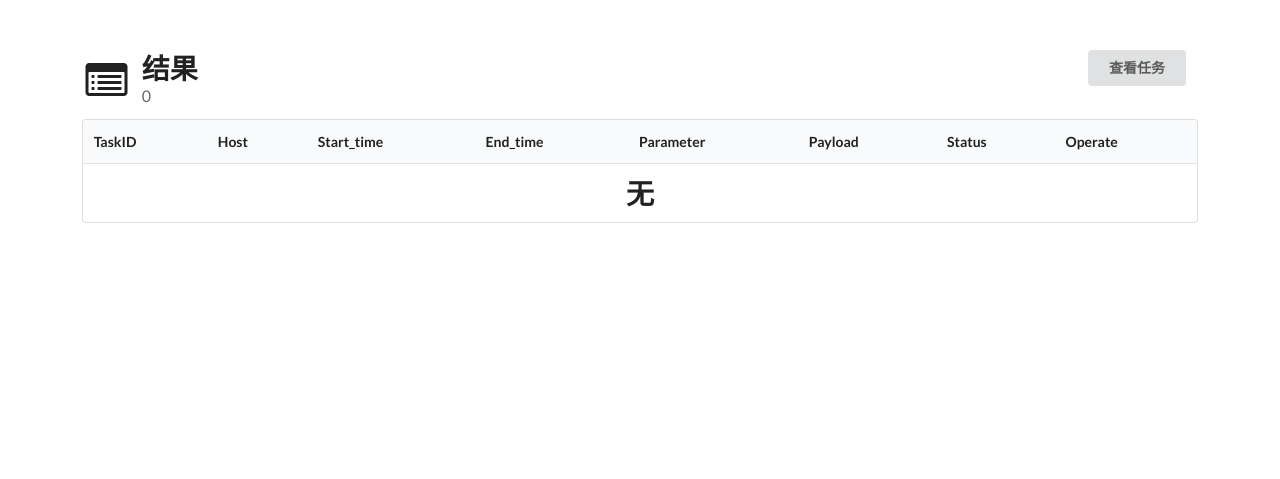
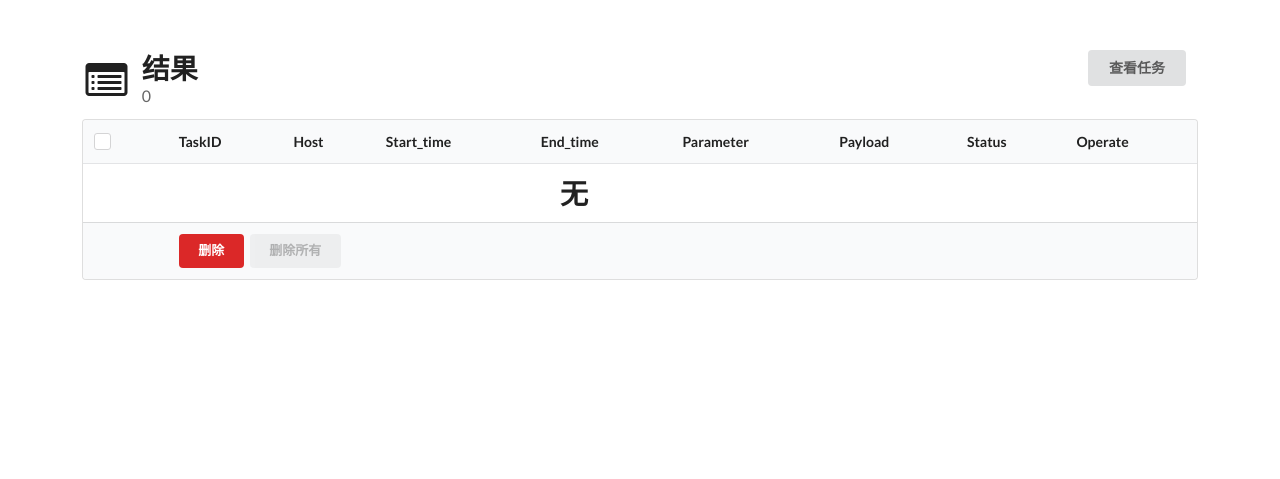
Before and after one commit to c26root/SQLi, a Flask app: page /result in a window 1280 px wide. Shown: the top 479 px of the page. Run offline with Flask 2, Linux system fonts and the light colour scheme; data that the repository does not hold is empty.

Commit message:
update template

```diff
--- a/web/app.py
+++ b/web/app.py
@@ -139,9 +139,17 @@ def view(taskid):
 def result_del():
     taskid = request.args.get('taskid', '')
     referer = request.headers.get('Referer')
+
     if not taskid:
         return abort(403)
-    db.result.remove({'taskid': taskid})
+
+    if ',' in taskid:
+        _ids = taskid.split(',')
+        for i in _ids:
+            db.result.remove({'taskid': i})
+    else:
+        db.result.remove({'taskid': taskid})
+
     return redirect(referer) if referer else redirect(url_for('result'))
     # return jsonify(code=200, msg='del success')
 
--- a/web/templates/result.html
+++ b/web/templates/result.html
@@ -23,6 +23,12 @@
 <table class="ui table">
     <thead>
       <tr>
+        <th>
+          <div class="ui checkbox">
+            <input type="checkbox" id="selectAll">
+            <label></label>
+          </div>
+        </th>
         <th>TaskID</th>
         <th>Host</th>
         <th>Start_time</th>
@@ -41,6 +47,12 @@
         {% else %}
         {% for task in result %}
         <tr>
+            <td>
+              <div class="ui checkbox">
+                <input type="checkbox" data-id={{ task.taskid }}>
+                <label></label>
+              </div>
+            </td>
             <td>{{ task.taskid }}</td>
             <td><a href="{{ url_for('result') }}?host={{ task.host }}">{{ task.host }}</td>
             <td>{{ task.start_time }}</td>
@@ -66,6 +78,24 @@
         {% endfor %}
         {% endif %}
     </tbody>
+    <tfoot class="full-width">
+        <tr>
+          <th></th>
+          <th colspan="8">
+<!--             <div class="ui right floated small primary labeled icon button">
+              <i class="user icon"></i> 添加用户
+            </div> -->
+            <a href="javascript: void(0);" id="delBtn">
+              <div class="ui small red button">
+                  删除
+              </div>
+            </a>
+            <div class="ui small disabled button">
+              删除所有
+            </div>
+          </th>
+        </tr>
+      </tfoot>
 </table>
 
 <div class="ui modal">
@@ -123,6 +153,28 @@
         })
     })
 
+    $("#delBtn").click(function() {
+        var checkboxs = $("input[type='checkbox']:checked");
+        var _ids = [];
+        $.each(checkboxs, function(i, e) {
+            _ids.push($(this).data('id'));
+        })
+        if (_ids.length) {
+            location.href="/result/del?taskid=" + _ids.join(',')
+        }
+    })
+
+    $("#selectAll").click(function() {
+        var stat = $(this).is(':checked');
+        if (stat) {
+            $("input[type='checkbox']").prop('checked',true);
+        } else {
+            $("input[type='checkbox']").prop('checked',false);
+
+
+        }
+    })
+
 </script>
 
 {% endblock %}
```
Also changed, not shown: web/templates/index.html (indentation only). Lines whose indentation alone changed are shown as unchanged.
